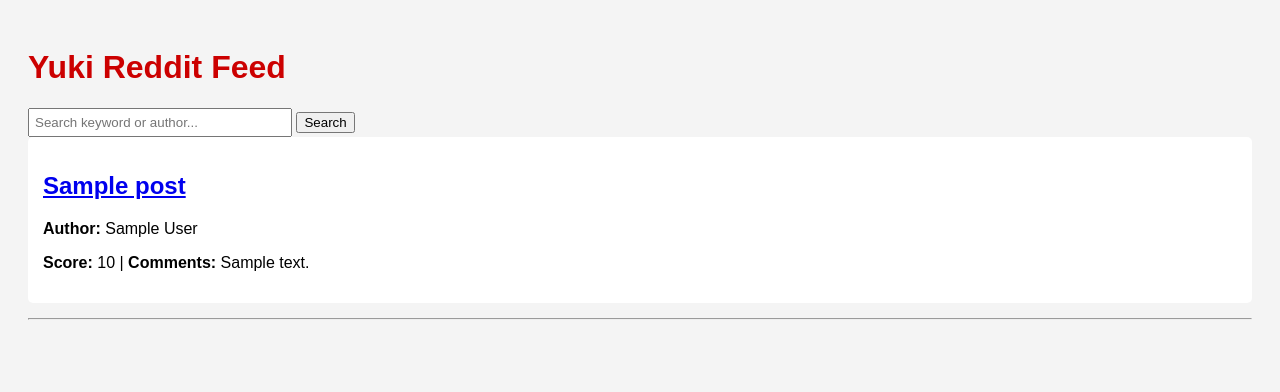
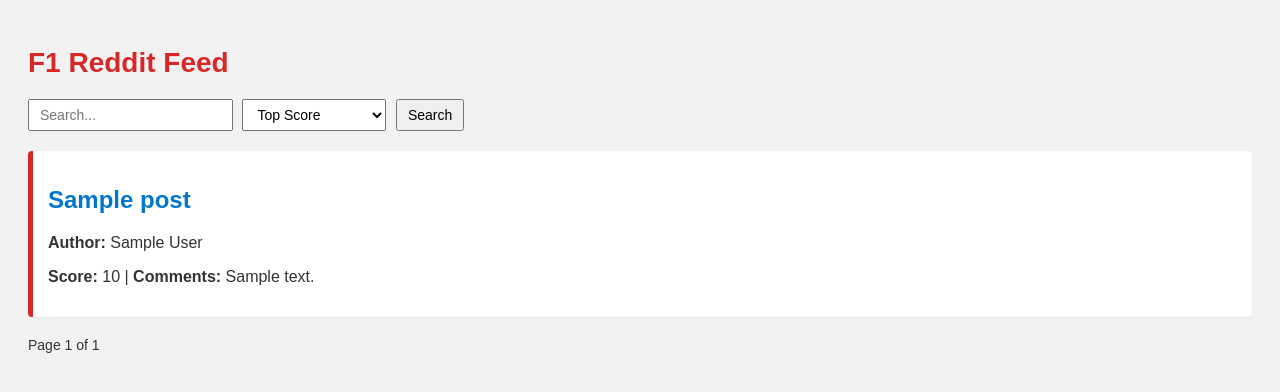
Before and after one commit to swethan34/web_crawler, a Flask app: template templates/index.html in a window 1280 px wide. Shown: the top 392 px of the page. Run offline with Flask 3, Linux system fonts and the light colour scheme; the template is opened without the code that fills it: most values are stand-ins (such as "Sample title", 1, 10 or a date in 2020).

Commit message:
Redid the files a little need to add keywords

```diff
--- a/app.py
+++ b/app.py
@@ -2,37 +2,64 @@
 import mysql.connector
 import os
 from dotenv import load_dotenv
+import math
 
 load_dotenv()
 
-# MySQL config
+app = Flask(__name__)
+
+# DB config
 db_config = {
-    'host': os.getenv('MYSQL_HOST'),
-    'user': os.getenv('MYSQL_USER'),
-    'password': os.getenv('MYSQL_PASSWORD'),
-    'database': os.getenv('MYSQL_DATABASE')
+    'host': os.getenv("MYSQL_HOST"),
+    'user': os.getenv("MYSQL_USER"),
+    'password': os.getenv("MYSQL_PASSWORD"),
+    'database': os.getenv("MYSQL_DATABASE")
 }
 
-app = Flask(__name__)
-
-@app.route("/", methods=["GET"])
+@app.route("/")
 def home():
     keyword = request.args.get("q", "")
+    sort_by = request.args.get("sort", "score")
+    page = int(request.args.get("page", 1))
+    per_page = 10
+    offset = (page - 1) * per_page
 
     connection = mysql.connector.connect(**db_config)
     cursor = connection.cursor(dictionary=True)
 
     if keyword:
-        query = "SELECT * FROM posts WHERE title LIKE %s OR author LIKE %s ORDER BY score DESC"
-        cursor.execute(query, (f"%{keyword}%", f"%{keyword}%"))
+        count_query = "SELECT COUNT(*) as total FROM posts WHERE title LIKE %s OR author LIKE %s"
+        cursor.execute(count_query, (f"%{keyword}%", f"%{keyword}%"))
+        total = cursor.fetchone()['total']
+
+        data_query = f"""
+            SELECT * FROM posts
+            WHERE title LIKE %s OR author LIKE %s
+            ORDER BY {sort_by} DESC
+            LIMIT %s OFFSET %s
+        """
+        cursor.execute(data_query, (f"%{keyword}%", f"%{keyword}%", per_page, offset))
     else:
-        cursor.execute("SELECT * FROM posts ORDER BY score DESC LIMIT 20")
+        cursor.execute("SELECT COUNT(*) as total FROM posts")
+        total = cursor.fetchone()['total']
+
+        data_query = f"SELECT * FROM posts ORDER BY {sort_by} DESC LIMIT %s OFFSET %s"
+        cursor.execute(data_query, (per_page, offset))
 
     posts = cursor.fetchall()
+    total_pages = math.ceil(total / per_page)
+
     cursor.close()
     connection.close()
 
-    return render_template("index.html", posts=posts, keyword=keyword)
+    return render_template(
+        "index.html",
+        posts=posts,
+        keyword=keyword,
+        sort_by=sort_by,
+        page=page,
+        total_pages=total_pages
+    )
 
 if __name__ == "__main__":
     app.run(debug=True)
--- a/static/styles.css
+++ b/static/styles.css
@@ -1,21 +1,52 @@
 body {
   font-family: Arial, sans-serif;
+  background: #f2f2f2;
   padding: 20px;
-  background: #f4f4f4;
+  color: #333;
 }
 
 h1 {
-  color: #cc0000;
+  color: #d62828;
+  font-size: 28px;
+  margin-bottom: 20px;
+}
+
+form {
+  margin-bottom: 20px;
+}
+
+input, select, button {
+  padding: 6px 10px;
+  font-size: 14px;
+  margin-right: 5px;
 }
 
 .post {
-  background: white;
+  background: #fff;
   padding: 15px;
-  border-radius: 5px;
   margin-bottom: 15px;
+  border-left: 5px solid #d62828;
+  border-radius: 4px;
+  box-shadow: 0 1px 3px rgba(0,0,0,0.05);
 }
 
-input {
-  padding: 5px;
-  width: 250px;
+a {
+  color: #0077cc;
+  text-decoration: none;
 }
+a:hover {
+  text-decoration: underline;
+}
+
+.pagination {
+  margin-top: 20px;
+  font-size: 14px;
+}
+.pagination a {
+  margin: 0 5px;
+  color: #d62828;
+  text-decoration: none;
+}
+.pagination a:hover {
+  text-decoration: underline;
+}
--- a/templates/index.html
+++ b/templates/index.html
@@ -1,14 +1,18 @@
 <!DOCTYPE html>
 <html>
 <head>
-    <title>Yuki Reddit Feed</title>
+    <title>F1 Reddit Feed</title>
     <link rel="stylesheet" href="/static/styles.css">
 </head>
 <body>
-    <h1>Yuki Reddit Feed</h1>
+    <h1>F1 Reddit Feed</h1>
 
     <form method="get" action="/">
-        <input type="text" name="q" placeholder="Search keyword or author..." value="{{ keyword }}">
+        <input type="text" name="q" placeholder="Search..." value="{{ keyword }}">
+        <select name="sort">
+            <option value="score" {% if sort_by == 'score' %}selected{% endif %}>Top Score</option>
+            <option value="comments" {% if sort_by == 'comments' %}selected{% endif %}>Most Comments</option>
+        </select>
         <button type="submit">Search</button>
     </form>
 
@@ -18,7 +22,18 @@
             <p><strong>Author:</strong> {{ post.author }}</p>
             <p><strong>Score:</strong> {{ post.score }} | <strong>Comments:</strong> {{ post.comments }}</p>
         </div>
-        <hr>
     {% endfor %}
+
+    <div class="pagination">
+        {% if page > 1 %}
+            <a href="?q={{ keyword }}&sort={{ sort_by }}&page={{ page - 1 }}">« Prev</a>
+        {% endif %}
+
+        Page {{ page }} of {{ total_pages }}
+
+        {% if page < total_pages %}
+            <a href="?q={{ keyword }}&sort={{ sort_by }}&page={{ page + 1 }}">Next »</a>
+        {% endif %}
+    </div>
 </body>
 </html>
```
Also changed, not shown: crawler.py (+32 -30 lines).
